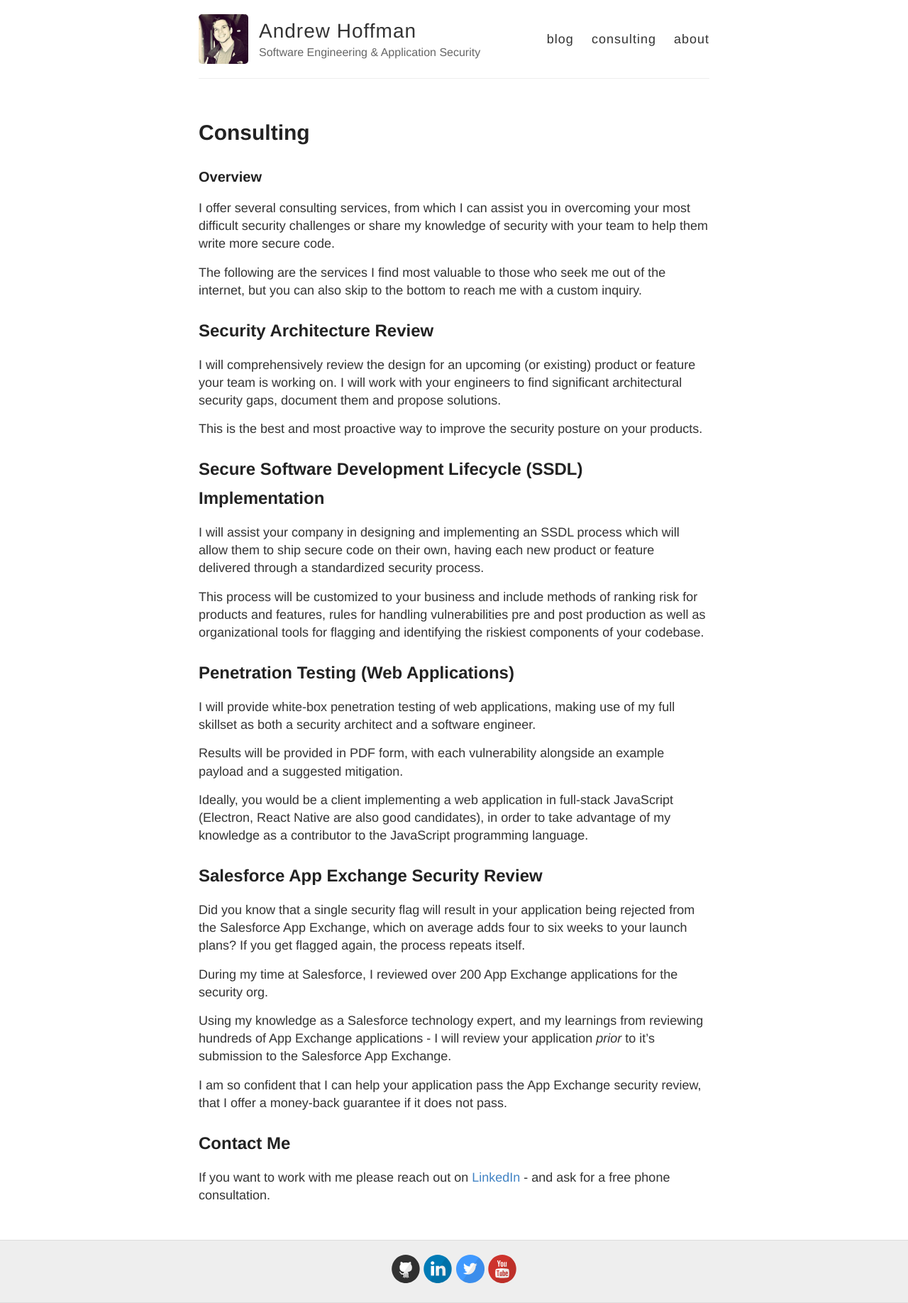
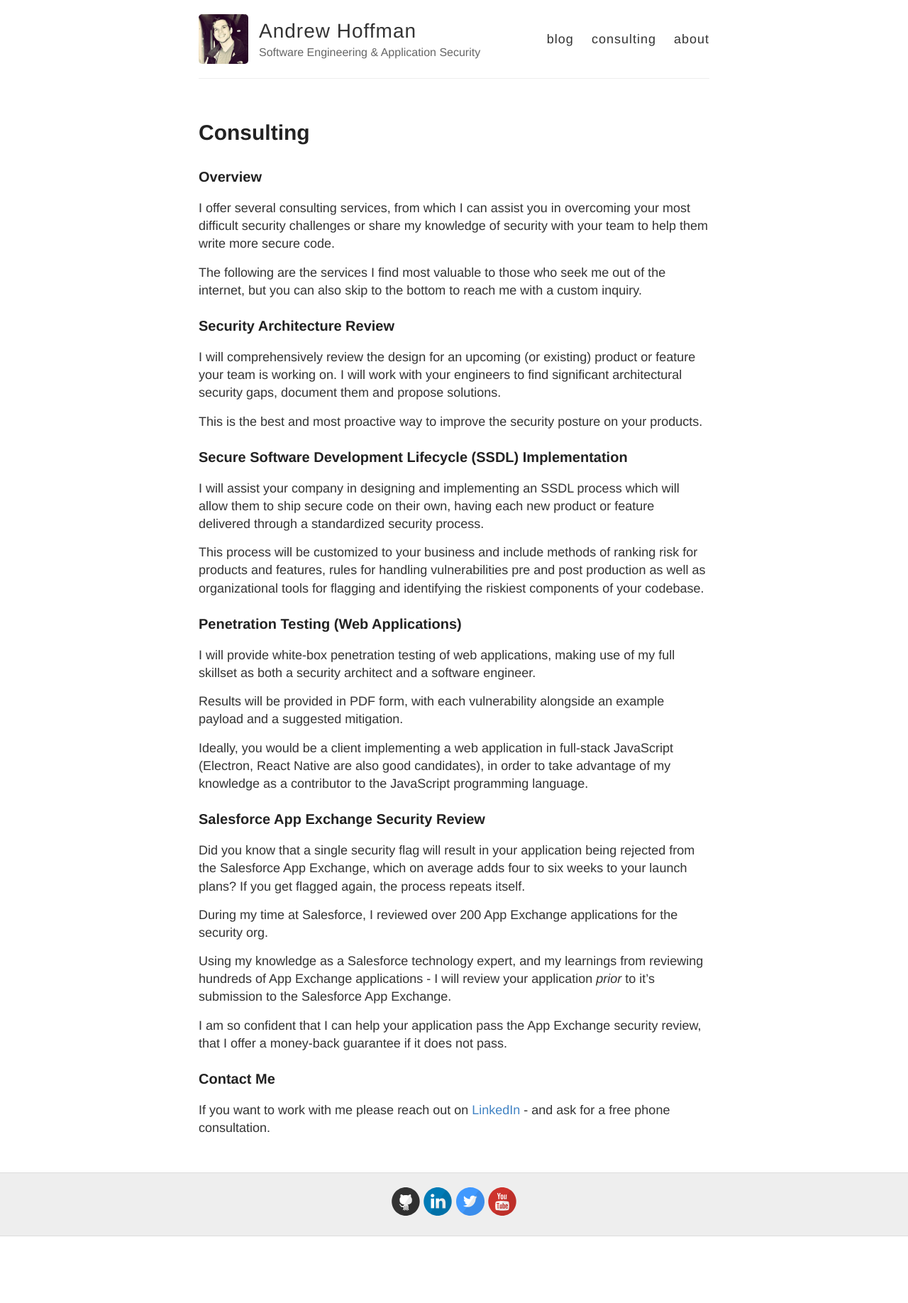
Before and after one commit to and1hof/and1hof.github.io, a Jekyll site: the page built from consulting.md, in a window 1280 px wide. Shown: the whole page at 71% size. Built offline with Jekyll 4.4.1, drawn with Linux system fonts in a browser that asks for light colours; after the commit the page ends 1742 px from its top, so only the background shows below that.

Commit message:
fixed titles

```diff
--- a/consulting.md
+++ b/consulting.md
@@ -11,13 +11,13 @@
 The following are the services I find most valuable to those who seek me out of the internet, but you can also skip to the
 bottom to reach me with a custom inquiry.
 
-## Security Architecture Review
+### Security Architecture Review
 I will comprehensively review the design for an upcoming (or existing) product or feature your team is working on. I will work with your
 engineers to find significant architectural security gaps, document them and propose solutions.
 
 This is the best and most proactive way to improve the security posture on your products.
 
-## Secure Software Development Lifecycle (SSDL) Implementation
+### Secure Software Development Lifecycle (SSDL) Implementation
 I will assist your company in designing and implementing an SSDL process which will allow them to ship secure code on their own,
 having each new product or feature delivered through a standardized security process.
 
@@ -25,14 +25,14 @@
 vulnerabilities pre and post production as well as organizational tools for flagging and identifying the riskiest components
 of your codebase.
 
-## Penetration Testing (Web Applications)
+### Penetration Testing (Web Applications)
 I will provide white-box penetration testing of web applications, making use of my full skillset as both a security architect and a software engineer.
 
 Results will be provided in PDF form, with each vulnerability alongside an example payload and a suggested mitigation.
 
 Ideally, you would be a client implementing a web application in full-stack JavaScript (Electron, React Native are also good candidates), in order to take advantage of my knowledge as a contributor to the JavaScript programming language.
 
-## Salesforce App Exchange Security Review
+### Salesforce App Exchange Security Review
 Did you know that a single security flag will result in your application being rejected from the Salesforce App Exchange, which on average adds four to six weeks to your launch plans? If you get flagged again, the process repeats itself.
 
 During my time at Salesforce, I reviewed over 200 App Exchange applications for the security org.
@@ -41,5 +41,5 @@
 
 I am so confident that I can help your application pass the App Exchange security review, that I offer a money-back guarantee if it does not pass.
 
-## Contact Me
+### Contact Me
 If you want to work with me please reach out on [LinkedIn](https://www.linkedin.com/in/and1hof) - and ask for a free phone consultation.
```
